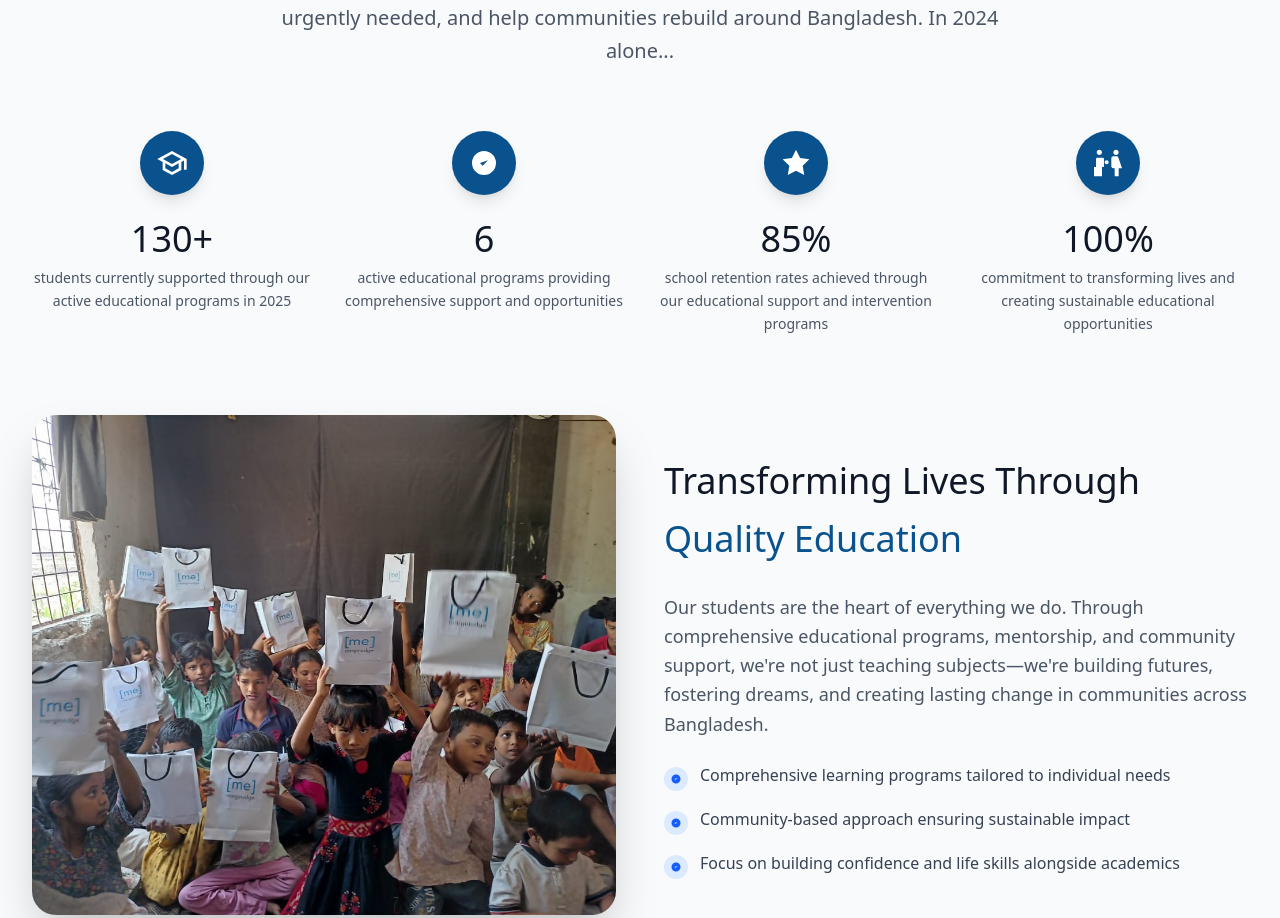
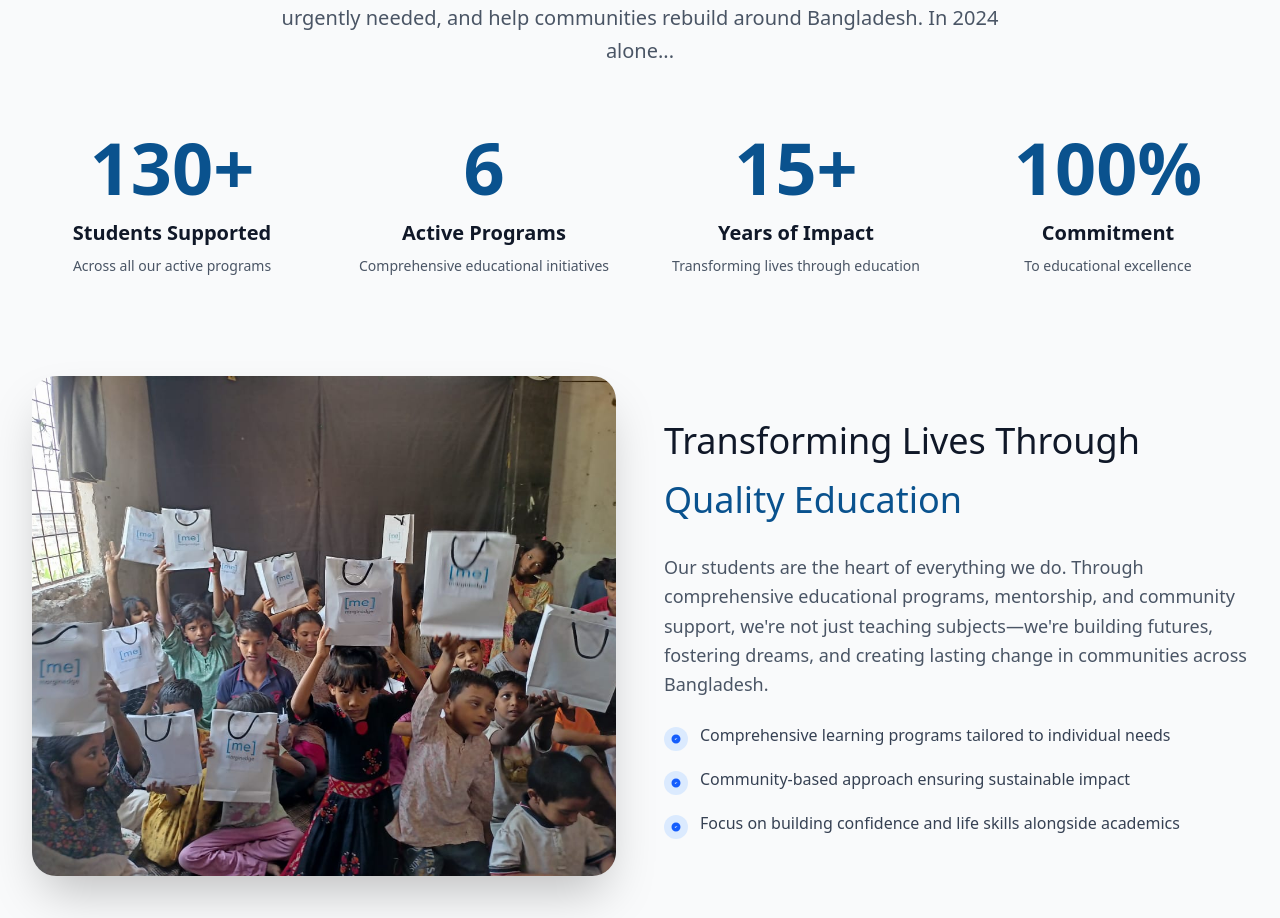
Before and after one commit to NafisaMehreen/A2E_web, a React (Vite) app: page / in a window 1280 px wide. Shown: the part 1684-2602 px from the top of the page. Built offline with nearby package versions, Linux system fonts and the light colour scheme.

Commit message:
Stat update

```diff
--- a/src/components/AboutUs.tsx
+++ b/src/components/AboutUs.tsx
@@ -16,57 +16,93 @@ const AboutUs = () => {
                 </div>
 
                 {/* Statistics Grid */}
-                <div className="grid grid-cols-2 md:grid-cols-4 lg:grid-cols-4 gap-8 mt-16">
-                    {/* Current Students Supported */}
-                    <div className="text-center">
-                        <div className="w-16 h-16 rounded-full flex items-center justify-center mx-auto mb-6 shadow-lg" style={{ backgroundColor: '#0a528e' }}>
-                            <svg className="w-8 h-8 text-white" fill="currentColor" viewBox="0 0 24 24">
-                                <path d="M12 3L1 9l4 2.18v6L12 21l7-3.82v-6l2-1.09V17h2V9L12 3zm6.82 6L12 12.72 5.18 9 12 5.28 18.82 9zM17 15.99l-5 2.73-5-2.73v-3.72L12 15l5-2.73v3.72z" />
-                            </svg>
+                <div className="grid grid-cols-1 md:grid-cols-2 lg:grid-cols-4 gap-8 mt-16">
+                    <div className="text-center group">
+                        {/* Large Number */}
+                        <div className="mb-4">
+                            <span className="text-6xl lg:text-7xl font-bold comfortaa-bold" style={{ color: '#0a528e' }}>
+                                130+
+                            </span>
                         </div>
-                        <div className="text-3xl lg:text-4xl text-gray-900 mb-2 comfortaa-bold">130+</div>
-                        <p className="text-gray-600 text-sm leading-relaxed comfortaa-regular">
-                            students currently supported through our active educational programs in 2025
+
+                        {/* Label */}
+                        <h3 className="text-xl font-semibold text-gray-900 mb-2">
+                            Students Supported
+                        </h3>
+
+                        {/* Description */}
+                        <p className="text-gray-600 text-sm leading-relaxed">
+                            Across all our active programs
                         </p>
+
+                        {/* Decorative line */}
+                        <div className="mt-4 mx-auto w-12 h-0.5 opacity-0 group-hover:opacity-100 transition-opacity duration-300" style={{ backgroundColor: '#0a528e' }}></div>
                     </div>
 
-                    {/* Active Programs */}
-                    <div className="text-center">
-                        <div className="w-16 h-16 rounded-full flex items-center justify-center mx-auto mb-6 shadow-lg" style={{ backgroundColor: '#0a528e' }}>
-                            <svg className="w-8 h-8 text-white" fill="currentColor" viewBox="0 0 24 24">
-                                <path d="M9 12l2 2 4-4m6 2a9 9 0 11-18 0 9 9 0 0118 0z" />
-                            </svg>
+                    <div className="text-center group">
+                        {/* Large Number */}
+                        <div className="mb-4">
+                            <span className="text-6xl lg:text-7xl font-bold comfortaa-bold" style={{ color: '#0a528e' }}>
+                                6
+                            </span>
                         </div>
-                        <div className="text-3xl lg:text-4xl text-gray-900 mb-2 comfortaa-bold">6</div>
-                        <p className="text-gray-600 text-sm leading-relaxed comfortaa-regular">
-                            active educational programs providing comprehensive support and opportunities
+
+                        {/* Label */}
+                        <h3 className="text-xl font-semibold text-gray-900 mb-2">
+                            Active Programs
+                        </h3>
+
+                        {/* Description */}
+                        <p className="text-gray-600 text-sm leading-relaxed">
+                            Comprehensive educational initiatives
                         </p>
+
+                        {/* Decorative line */}
+                        <div className="mt-4 mx-auto w-12 h-0.5 opacity-0 group-hover:opacity-100 transition-opacity duration-300" style={{ backgroundColor: '#0a528e' }}></div>
                     </div>
 
-                    {/* School Retention Rate */}
-                    <div className="text-center">
-                        <div className="w-16 h-16 rounded-full flex items-center justify-center mx-auto mb-6 shadow-lg" style={{ backgroundColor: '#0a528e' }}>
-                            <svg className="w-8 h-8 text-white" fill="currentColor" viewBox="0 0 24 24">
-                                <path d="M12 2l3.09 6.26L22 9.27l-5 4.87 1.18 6.88L12 17.77l-6.18 3.25L7 14.14 2 9.27l6.91-1.01L12 2z" />
-                            </svg>
+                    <div className="text-center group">
+                        {/* Large Number */}
+                        <div className="mb-4">
+                            <span className="text-6xl lg:text-7xl font-bold comfortaa-bold" style={{ color: '#0a528e' }}>
+                                15+
+                            </span>
                         </div>
-                        <div className="text-3xl lg:text-4xl text-gray-900 mb-2 comfortaa-bold">85%</div>
-                        <p className="text-gray-600 text-sm leading-relaxed comfortaa-regular">
-                            school retention rates achieved through our educational support and intervention programs
+
+                        {/* Label */}
+                        <h3 className="text-xl font-semibold text-gray-900 mb-2">
+                            Years of Impact
+                        </h3>
+
+                        {/* Description */}
+                        <p className="text-gray-600 text-sm leading-relaxed">
+                            Transforming lives through education
                         </p>
+
+                        {/* Decorative line */}
+                        <div className="mt-4 mx-auto w-12 h-0.5 opacity-0 group-hover:opacity-100 transition-opacity duration-300" style={{ backgroundColor: '#0a528e' }}></div>
                     </div>
 
-                    {/* Commitment Level */}
-                    <div className="text-center">
-                        <div className="w-16 h-16 rounded-full flex items-center justify-center mx-auto mb-6 shadow-lg" style={{ backgroundColor: '#0a528e' }}>
-                            <svg className="w-8 h-8 text-white" fill="currentColor" viewBox="0 0 24 24">
-                                <path d="M16 4c0-1.11.89-2 2-2s2 .89 2 2-.89 2-2 2-2-.89-2-2zm4 18v-6h2.5l-2.54-7.63A1.5 1.5 0 0 0 18.5 7H16c-.8 0-1.5.7-1.5 1.5v6c0 .8.7 1.5 1.5 1.5h1v6h3zM12.5 11.5c0 .83-.67 1.5-1.5 1.5s-1.5-.67-1.5-1.5.67-1.5 1.5-1.5 1.5.67 1.5 1.5zM5.5 6c1.11 0 2-.89 2-2s-.89-2-2-2-2 .89-2 2 .89 2 2 2zm2 16v-7H9V9c0-.55-.45-1-1-1H4c-.55 0-1 .45-1 1v6H1.5v7h6z" />
-                            </svg>
+                    <div className="text-center group">
+                        {/* Large Number */}
+                        <div className="mb-4">
+                            <span className="text-6xl lg:text-7xl font-bold comfortaa-bold" style={{ color: '#0a528e' }}>
+                                100%
+                            </span>
                         </div>
-                        <div className="text-3xl lg:text-4xl text-gray-900 mb-2 comfortaa-bold">100%</div>
-                        <p className="text-gray-600 text-sm leading-relaxed comfortaa-regular">
-                            commitment to transforming lives and creating sustainable educational opportunities
+
+                        {/* Label */}
+                        <h3 className="text-xl font-semibold text-gray-900 mb-2">
+                            Commitment
+                        </h3>
+
+                        {/* Description */}
+                        <p className="text-gray-600 text-sm leading-relaxed">
+                            To educational excellence
                         </p>
+
+                        {/* Decorative line */}
+                        <div className="mt-4 mx-auto w-12 h-0.5 opacity-0 group-hover:opacity-100 transition-opacity duration-300" style={{ backgroundColor: '#0a528e' }}></div>
                     </div>
                 </div>
 
```
